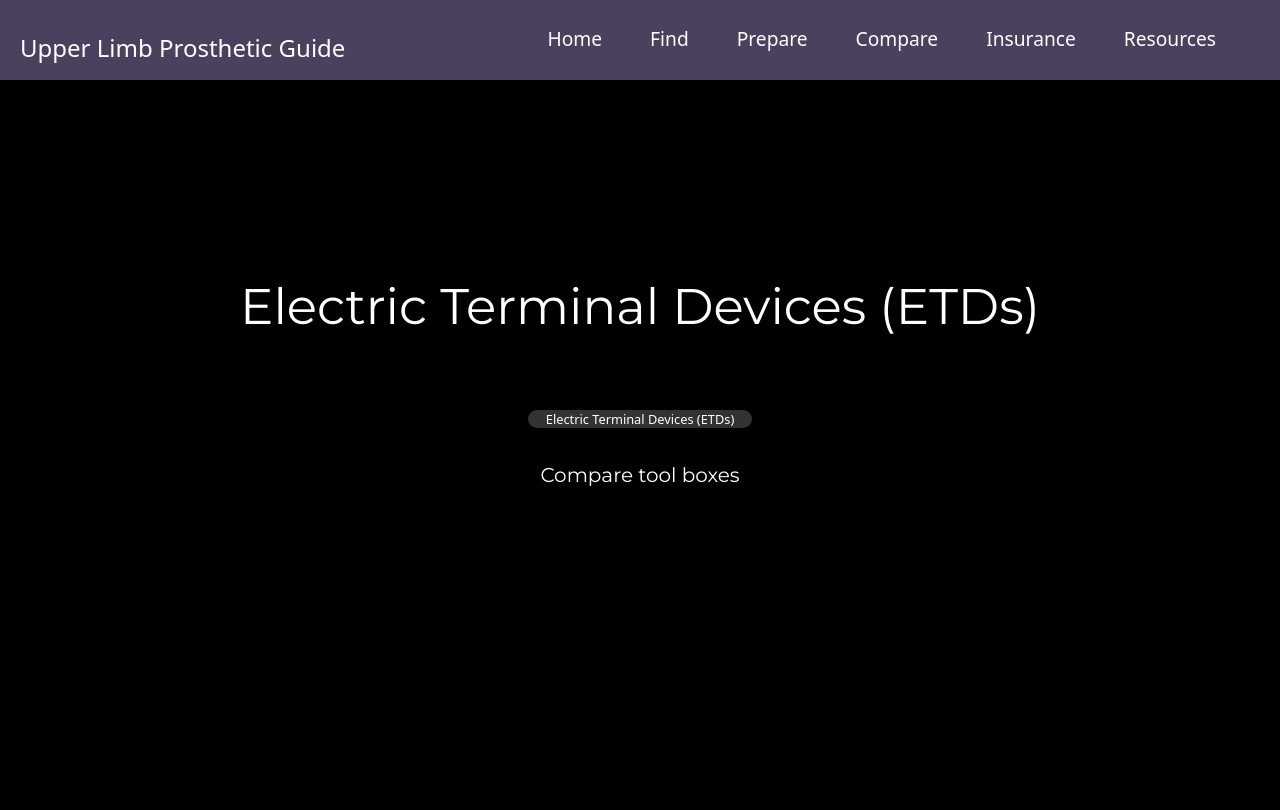
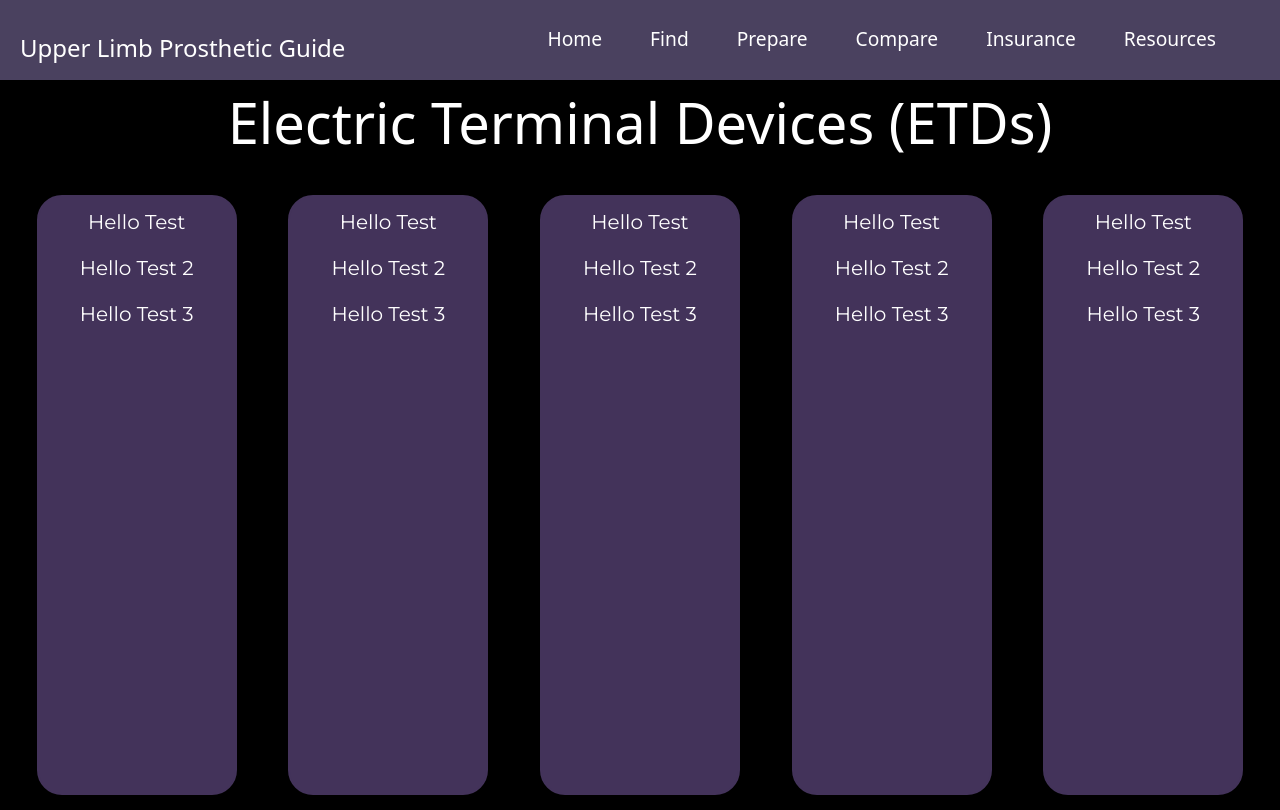
Before and after one commit to parth10800/upper_limb_prosthetic_guide, a React (Create React App) app in the folder prosthetic_web/web_site/: page /etd in a window 1280 px wide. Built offline with nearby package versions, Linux system fonts and the light colour scheme.

Commit message:
comparison tool templatE

```diff
--- a/prosthetic_web/web_site/src/App.css
+++ b/prosthetic_web/web_site/src/App.css
@@ -32,6 +32,23 @@ body {
   width: 400px;
   margin: 0 auto;
   justify-content: space-evenly;
+}
+
+
+#etdRow {
+  display: flex;
+  margin: 0 auto;
+  justify-content: space-evenly;
+}
+#etdInfoBox {
+  display: flex;
+  border-radius: 25px;
+  border: 2px solid #43335a;
+  background-color: #43335a;
+  padding: 10px;
+  width: 200px;
+  height: 600px;
+  margin: 15px;
 }
 
 #textPrepare {
--- a/prosthetic_web/web_site/src/components/Pages/Bh.js
+++ b/prosthetic_web/web_site/src/components/Pages/Bh.js
@@ -3,15 +3,77 @@ import React from "react";
 
 export const Bh = () => {
   return (
-    <div >
-      <p className='subtitles'>
-            Insert Compare Tool
-          </p>
-          <p>
-          </p>
-          <p className="textBody">
-          Compare tool for bionic hands
-          </p>
+    <div>
+      <p class = "subtitle">
+      Bionic Hands
+      </p>
+    <div id="etdRow">
+    <div id="etdInfoBox">
+        <div class="col">
+            <p class = "textBody">
+                Hello Test
+            </p>
+            <p class = "textBody">
+                Hello Test 2
+            </p>
+            <p class = "textBody">
+                Hello Test 3
+            </p>
+        </div>
+    </div>
+    <div id="etdInfoBox">
+        <div class="col">
+            <p class = "textBody">
+                Hello Test
+            </p>
+            <p class = "textBody">
+                Hello Test 2
+            </p>
+            <p class = "textBody">
+                Hello Test 3
+            </p>
+        </div>
+    </div>
+    <div id="etdInfoBox">
+        <div class="col">
+            <p class = "textBody">
+                Hello Test
+            </p>
+            <p class = "textBody">
+                Hello Test 2
+            </p>
+            <p class = "textBody">
+                Hello Test 3
+            </p>
+        </div>
+    </div>
+    <div id="etdInfoBox">
+        <div class="col">
+            <p class = "textBody">
+                Hello Test
+            </p>
+            <p class = "textBody">
+                Hello Test 2
+            </p>
+            <p class = "textBody">
+                Hello Test 3
+            </p>
+        </div>
+    </div>
+    <div id="etdInfoBox">
+        <div class="col">
+            <p class = "textBody">
+                Hello Test
+            </p>
+            <p class = "textBody">
+                Hello Test 2
+            </p>
+            <p class = "textBody">
+                Hello Test 3
+            </p>
+        </div>
+    </div>
+    </div>
     </div>
   );
 };
--- a/prosthetic_web/web_site/src/components/Pages/Etd.js
+++ b/prosthetic_web/web_site/src/components/Pages/Etd.js
@@ -1,19 +1,165 @@
 import React from "react";
+
 
 export const Etd = () => {
   return (
-    <div >
-      <p className='subtitles'>
-          Electric Terminal Devices (ETDs)
-          </p>
-          <p>
-          <box type="etdBox" name="formBtn" id="btnCompare">
-            Electric Terminal Devices (ETDs)
-            </box>
-          </p>
-          <p className="textBody">
-          Compare tool boxes
-          </p>
+    <div>
+      <p class = "subtitle">
+      Electric Terminal Devices (ETDs)
+      </p>
+    <div id="etdRow">
+    <div id="etdInfoBox">
+        <div class="col">
+            <p class = "textBody">
+                Hello Test
+            </p>
+            <p class = "textBody">
+                Hello Test 2
+            </p>
+            <p class = "textBody">
+                Hello Test 3
+            </p>
+        </div>
+    </div>
+    <div id="etdInfoBox">
+        <div class="col">
+            <p class = "textBody">
+                Hello Test
+            </p>
+            <p class = "textBody">
+                Hello Test 2
+            </p>
+            <p class = "textBody">
+                Hello Test 3
+            </p>
+        </div>
+    </div>
+    <div id="etdInfoBox">
+        <div class="col">
+            <p class = "textBody">
+                Hello Test
+            </p>
+            <p class = "textBody">
+                Hello Test 2
+            </p>
+            <p class = "textBody">
+                Hello Test 3
+            </p>
+        </div>
+    </div>
+    <div id="etdInfoBox">
+        <div class="col">
+            <p class = "textBody">
+                Hello Test
+            </p>
+            <p class = "textBody">
+                Hello Test 2
+            </p>
+            <p class = "textBody">
+                Hello Test 3
+            </p>
+        </div>
+    </div>
+    <div id="etdInfoBox">
+        <div class="col">
+            <p class = "textBody">
+                Hello Test
+            </p>
+            <p class = "textBody">
+                Hello Test 2
+            </p>
+            <p class = "textBody">
+                Hello Test 3
+            </p>
+        </div>
+    </div>
+    </div>
     </div>
   );
 };
+
+/*
+<style>
+    .row {
+  display: flex;
+  margin: 0 auto;
+  justify-content: space-evenly;
+}
+#infobox {
+  border-radius: 25px;
+  border: 2px solid #1e0da2;
+  padding: 10px;
+  width: 200px;
+  height: 150px;
+  margin: 15px;
+}
+    </style>
+
+<div class="row">
+<div id="infobox">
+    <div class="col-md-10">
+        <p>
+            Hello Test
+        </p>
+        <p>
+            Hello Test 2
+        </p>
+        <p>
+            Hello Test 3
+        </p>
+    </div>
+</div>
+<div id="infobox">
+    <div class="col-md-10">
+        <p>
+            Hello Test
+        </p>
+        <p>
+            Hello Test 2
+        </p>
+        <p>
+            Hello Test 3
+        </p>
+    </div>
+</div>
+<div id="infobox">
+    <div class="col-md-10">
+        <p>
+            Hello Test
+        </p>
+        <p>
+            Hello Test 2
+        </p>
+        <p>
+            Hello Test 3
+        </p>
+    </div>
+</div>
+<div id="infobox">
+    <div class="col-md-10">
+        <p>
+            Hello Test
+        </p>
+        <p>
+            Hello Test 2
+        </p>
+        <p>
+            Hello Test 3
+        </p>
+    </div>
+</div>
+<div id="infobox">
+    <div class="col-md-10">
+        <p>
+            Hello Test
+        </p>
+        <p>
+            Hello Test 2
+        </p>
+        <p>
+            Hello Test 3
+        </p>
+    </div>
+</div>
+</div>
+*/
```
